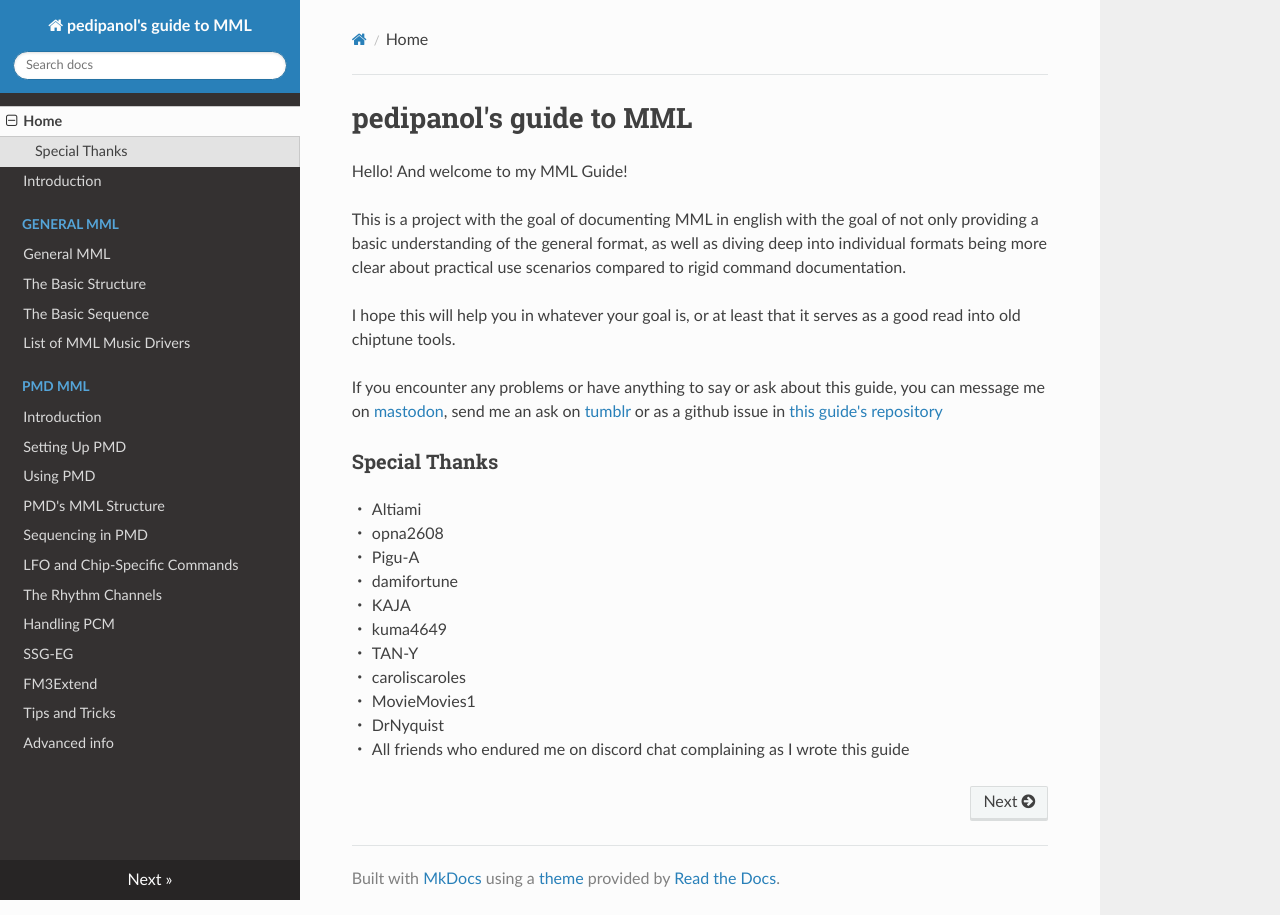
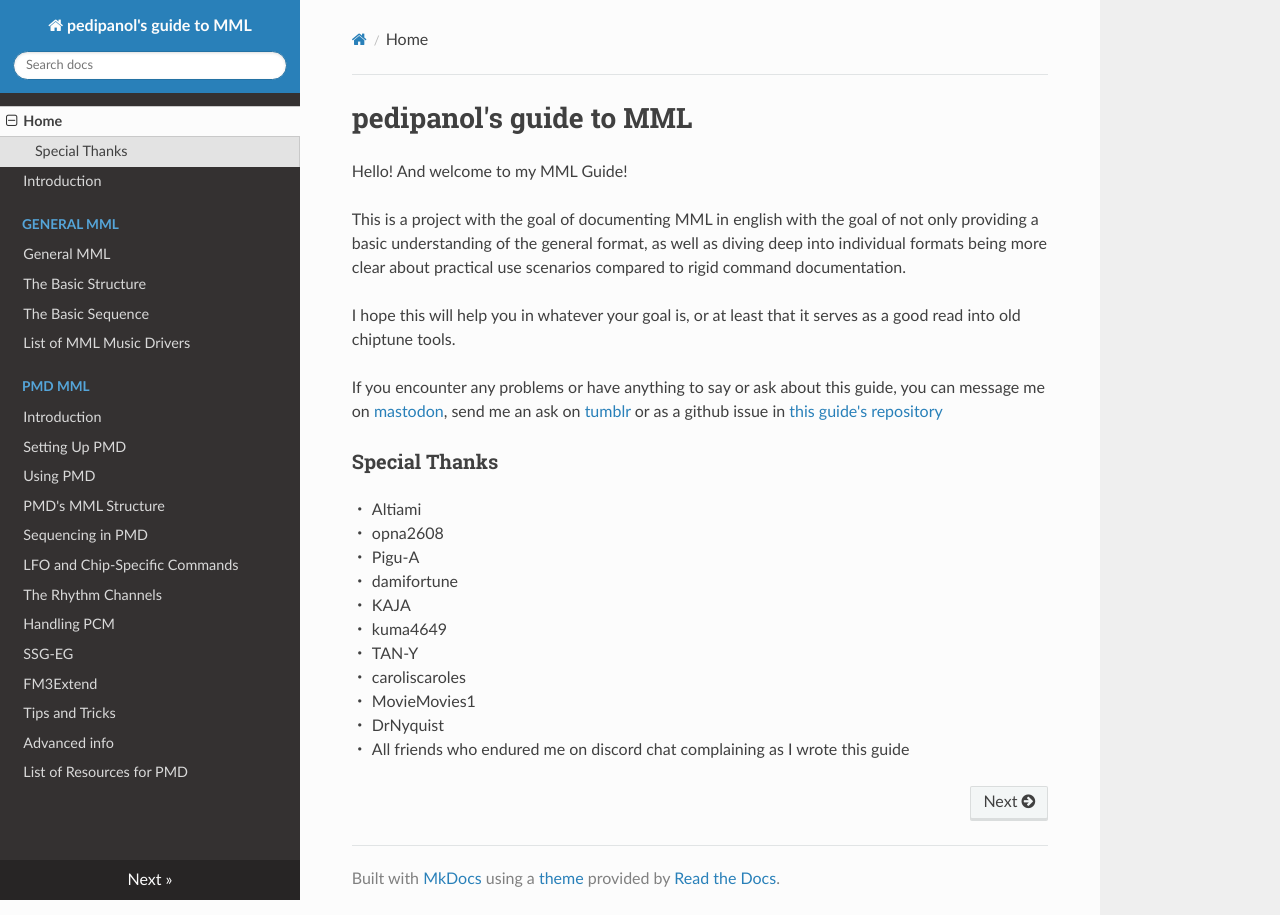
Before and after one commit to pedipanol/mml-guide, an MkDocs documentation site: the page built from docs/index.md, in a window 1280 px wide. Built offline with MkDocs 1.6.1, drawn with Linux system fonts in a browser that asks for light colours.

Commit message:
added resources page for PMD

```diff
--- a/mkdocs.yml
+++ b/mkdocs.yml
@@ -21,6 +21,7 @@ nav:
         - pmd/fm3extend.md
         - pmd/tips.md
         - pmd/advanced.md
+        - pmd/resources.md
 
 theme:
   name: readthedocs
```
